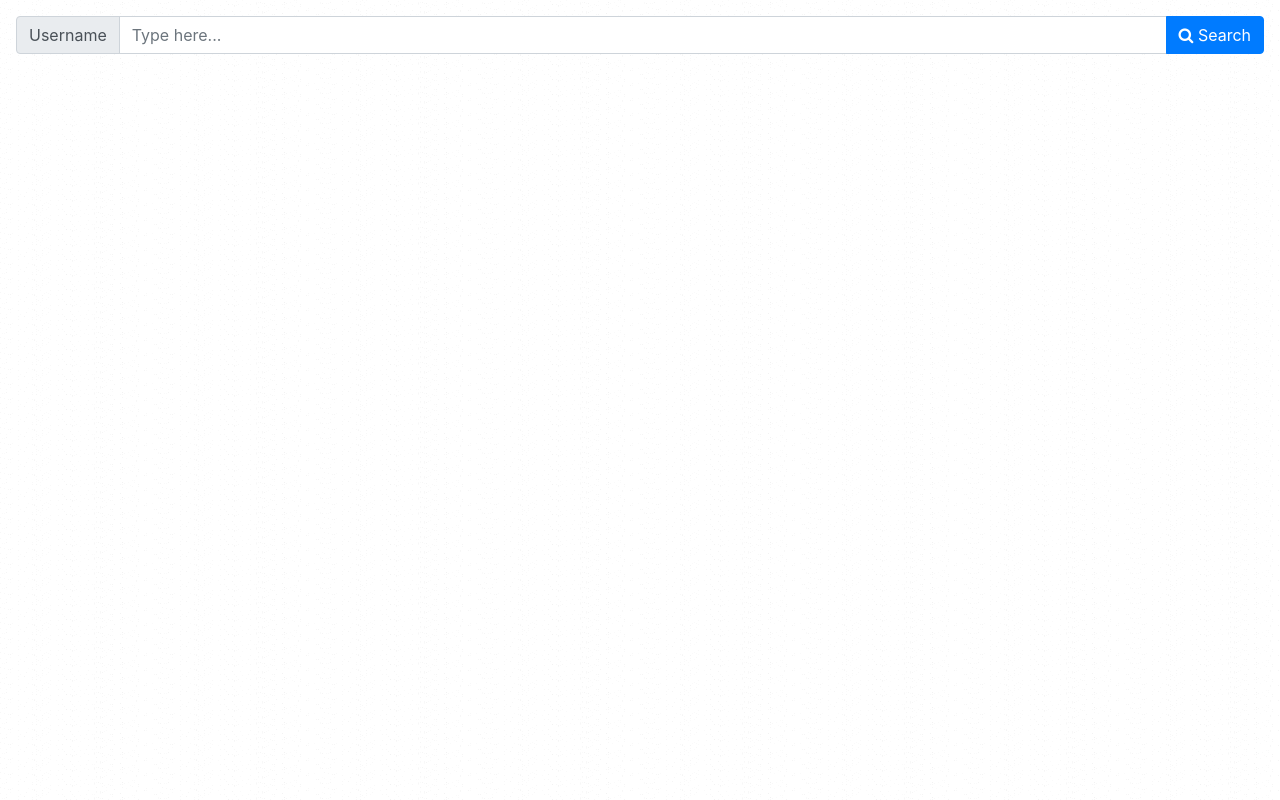
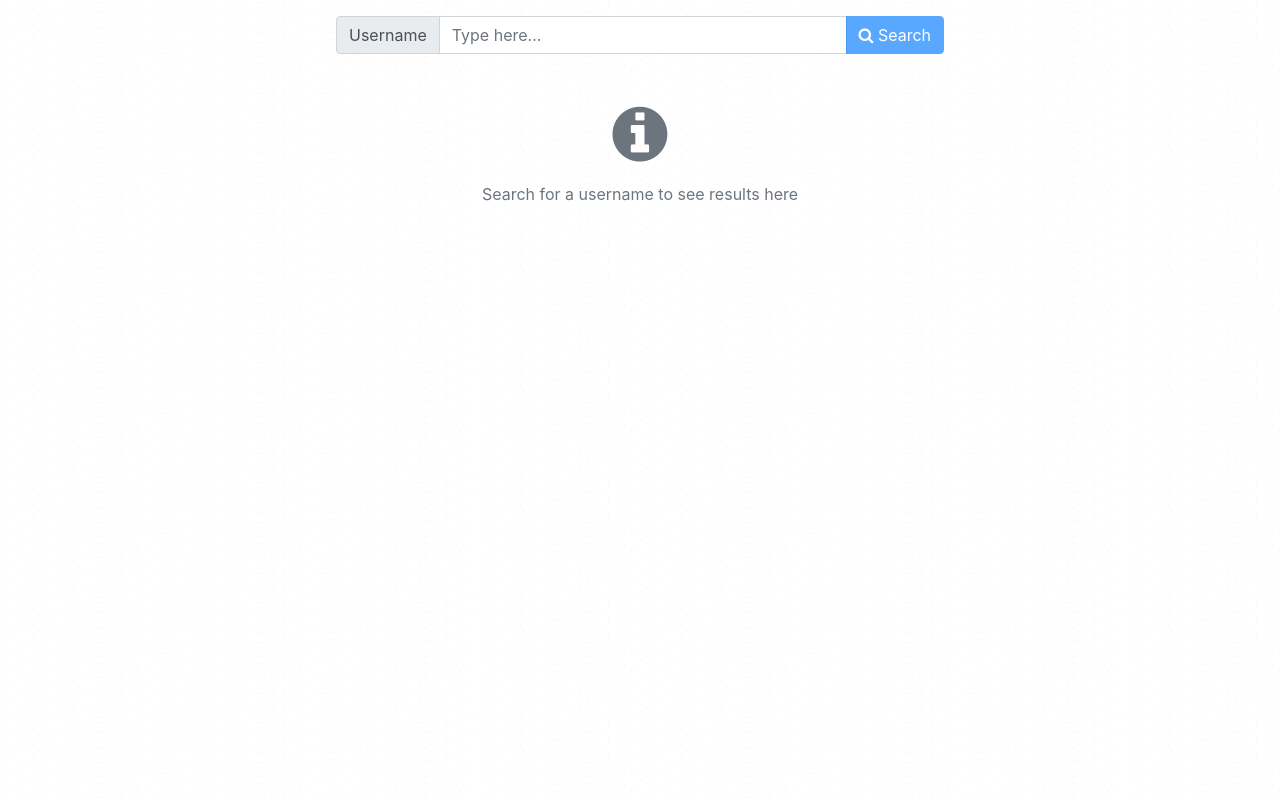
Before and after one commit to cyberpirate92/github-user-timeline, an Angular app: page / in a window 1280 px wide. Built offline with nearby package versions, Linux system fonts and the light colour scheme.

Commit message:
Add loading spinner and error handling

```diff
--- a/src/app/app.component.html
+++ b/src/app/app.component.html
@@ -1,5 +1,3 @@
 <app-header></app-header>
-<div *ngIf="this.userRepositories?.length > 0">
-  <app-repository [items]="this.userRepositories"></app-repository>
-</div>
+<app-repository [items]="this.userRepositories"></app-repository>
 <router-outlet></router-outlet>
--- a/src/app/github.service.ts
+++ b/src/app/github.service.ts
@@ -1,6 +1,6 @@
 import { Injectable } from '@angular/core';
 import { BehaviorSubject } from 'rxjs';
-import { HttpClient } from '@angular/common/http';
+import { HttpClient, HttpErrorResponse } from '@angular/common/http';
 import { getDifferenceInMinutes } from './utils';
 
 @Injectable({
@@ -12,22 +12,31 @@ export class GithubService {
 	private MAX_DURATION_MINUTES = 60;
 
 	public userRepositoryData: BehaviorSubject<RepositoryInfo[]> = new BehaviorSubject<RepositoryInfo[]>(null);
+	public isLoading: BehaviorSubject<boolean> = new BehaviorSubject<boolean>(false);
+	public errors: BehaviorSubject<string> = new BehaviorSubject<string>(null);
 
 	constructor(private httpClient: HttpClient) {
 	}
 
 	public getUserRepositories(username: string): void {
+		this.isLoading.next(true);
 		if (this.inMemoryCache.has(username)) {
 			const cacheItem = this.inMemoryCache.get(username);
 			if (cacheItem && getDifferenceInMinutes(new Date(), cacheItem.timestamp) >= this.MAX_DURATION_MINUTES) {
 				this.inMemoryCache.delete(username);
 				this.getRepositories(username, 1);
 			} else {
-				this.userRepositoryData.next(cacheItem.item);
+				this.broadcastResult(cacheItem.item);
 			}
 		} else {
 			this.getRepositories(username, 1);
 		}
+	}
+
+	private broadcastResult(data: RepositoryInfo[]): void {
+		this.errors.next(null);
+		this.isLoading.next(false);
+		this.userRepositoryData.next(data);
 	}
 
 	private getRepositories(username: string, pageNumber: number): void {
@@ -41,12 +50,19 @@ export class GithubService {
 					});
 					this.getRepositories(username, pageNumber + 1);
 				} else {
-					this.userRepositoryData.next(this.temp);
+					this.broadcastResult(this.temp);
 					this.inMemoryCache.set(username, {
 						timestamp: new Date(),
 						item: this.temp
 					});
 					this.temp = [];
+				}
+			}, (error: HttpErrorResponse) => {
+				this.isLoading.next(null);
+				if (error && error.status === 404) {
+					this.errors.next(`No user exists with username '${username}'`);
+				} else {
+					this.errors.next(error.message);
 				}
 			});
 
--- a/src/app/header/header.component.html
+++ b/src/app/header/header.component.html
@@ -1,12 +1,12 @@
 <div class="row">
-	<div class="col-12 p-3">
+	<div class="col-xs-12 col-sm-12 col-md-6 col-lg-6 offset-md-3 offset-lg-3 p-3">
 		<div class="input-group">
 			<div class="input-group-prepend">
 				<span class="input-group-text" id="inputGroup-sizing-default">Username</span>
 			</div>
 			<input type="text" class="form-control" placeholder="Type here..." [(ngModel)]="this.username" (change)="this.onUsernameChange($event)">
 			<div class="input-group-append">
-				<button class="btn btn-primary" type="button" (click)="this.onSearchClick($event)"><span class="fa fa-search"></span> Search</button>
+				<button class="btn btn-primary" [disabled]="(this.username.length<=0) || this.showLoadingSpinner" type="button" (click)="this.onSearchClick($event)"><span [ngClass]="showLoadingSpinner ? 'fa fa-spin fa-spinner' : 'fa fa-search'"></span> Search</button>
 			</div>
 		</div>
 	</div>
--- a/src/app/header/header.component.ts
+++ b/src/app/header/header.component.ts
@@ -9,24 +9,20 @@ import { GithubService } from '../github.service';
 export class HeaderComponent implements OnInit {
 
 	public username = '';
+	public showLoadingSpinner = false;
 
 	constructor(private githubService: GithubService) { }
 
 	ngOnInit() {
-		console.log('header initialized');
+		this.githubService.isLoading.subscribe(value => this.showLoadingSpinner = value);
 	}
 
 	public onUsernameChange(data: Event) {
-		console.log('Username change: ' + this.username);
 	}
 
 	public onSearchClick(event: Event): void {
-		console.log('Search clicked');
 		if (this.username) {
-			console.log('Username: ' + this.username);
 			this.githubService.getUserRepositories(this.username);
-		} else {
-			console.log('Empty username');
 		}
 	}
 }
--- a/src/app/repository/repository.component.html
+++ b/src/app/repository/repository.component.html
@@ -1,6 +1,12 @@
+<div class="row" *ngIf="!this.items || this.items?.length <= 0">
+	<div class="col-12 text-center text-muted mt-3 p-3">
+		<p><span [ngClass]="this.errorMessage ? 'fa fa-exclamation-circle fa-4x text-danger' :  'fa fa-info-circle fa-4x'"></span></p>
+		<p><span [ngClass]="this.errorMessage ? 'text-danger' : ''">{{ this.errorMessage ? this.errorMessage : this.EMPTY_MESSAGE }}</span></p>
+	</div>
+</div>
 <div class="row mt-3" *ngFor="let item of this.items; let i = index">
 	<div class="col-xs-12 col-sm-12 col-md-6 col-lg-6 offset-md-3 offset-lg-3">
-		<div class="card">
+		<div class="card z-3" [ngClass]="{'mb-5': i === this.items.length-1, 'obsolete': this.isLoading}">
 			<div class="card-header">
 				<div class="row">
 					<div class="col">{{toDateString(this.item.created_at)}} <span class="fa fa-long-arrow-right"></span>
@@ -45,7 +51,7 @@
 						</div>
 					</div>
 					<div class="col-xs-12 col-sm-12 col-md-6 col-lg-6 text-right">
-						<a href="{{this.item.html_url}}" target="_blank" class="btn btn-primary"><span
+						<a href="{{this.isLoading ? '#' : this.item.html_url}}" target="{{this.isLoading ? '' : '_blank'}}" class="btn btn-primary"><span
 								class="fa fa-external-link"></span> Open</a>
 					</div>
 				</div>
--- a/src/app/repository/repository.component.ts
+++ b/src/app/repository/repository.component.ts
@@ -1,5 +1,6 @@
 import { Component, OnInit, Input, OnChanges, SimpleChanges } from '@angular/core';
 import { getDateString } from '../utils';
+import { GithubService } from '../github.service';
 
 @Component({
 	selector: 'app-repository',
@@ -8,11 +9,18 @@ import { getDateString } from '../utils';
 })
 export class RepositoryComponent implements OnInit, OnChanges {
 
-	constructor() { }
+	public errorMessage: string;
+
+	public EMPTY_MESSAGE = 'Search for a username to see results here';
+	public isLoading: boolean;
+
+	constructor(private githubService: GithubService) { }
 
 	@Input() items: RepositoryInfo[] = [];
 
 	ngOnInit() {
+		this.githubService.errors.subscribe(e => this.errorMessage = e);
+		this.githubService.isLoading.subscribe(v => this.isLoading = v);
 	}
 
 	// get notified of input changes in the data
--- a/src/styles.scss
+++ b/src/styles.scss
@@ -1,4 +1,15 @@
 /* You can add global styles to this file, and also import other style files */
 body {
     background-image: url('./assets/images/wavecut.png');
+    scroll-behavior: smooth;
 }
+.z-3 {
+    transition: all 0.3s ease-in-out;
+    box-shadow: 0px 0px 5px 1px #e2e2e2;
+}
+.z-3:hover {
+    box-shadow: 0px 0px 7px 1px #888888;
+}
+.obsolete {
+    opacity: 0.25;
+}
```
